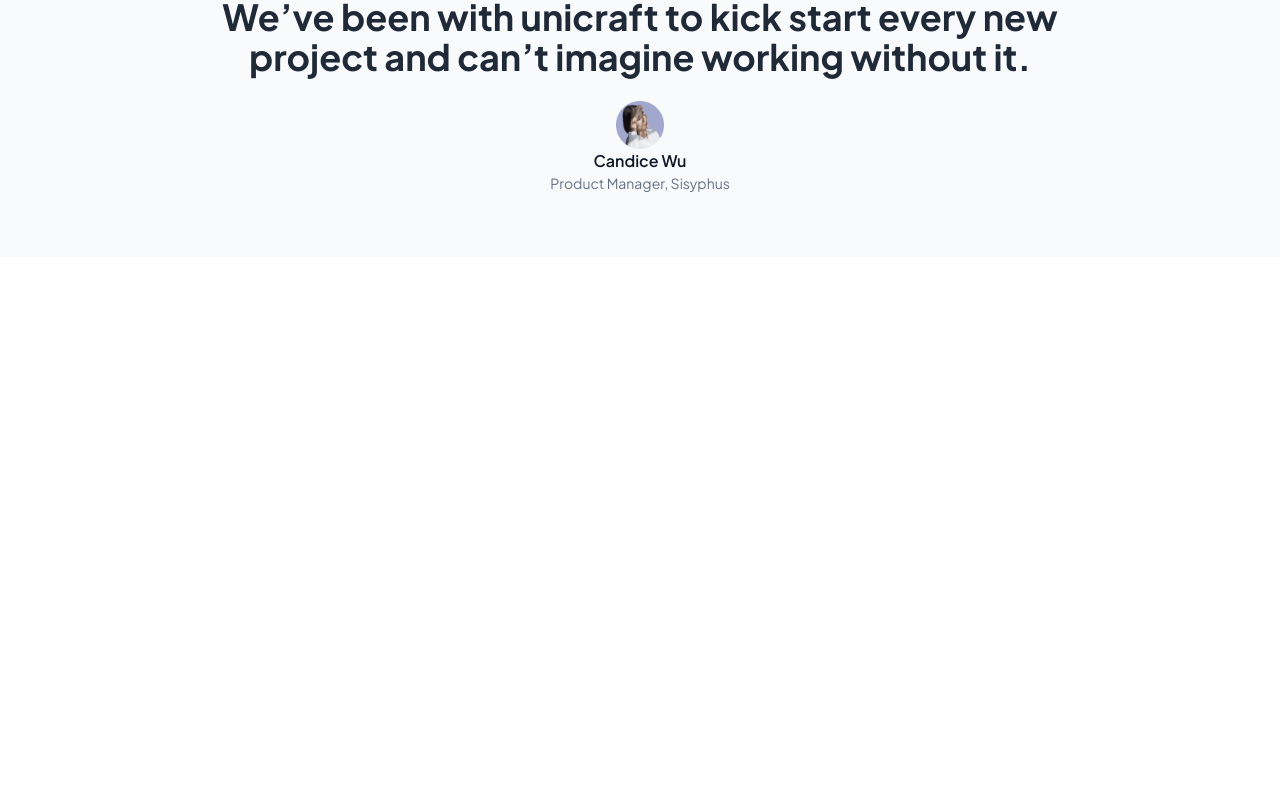
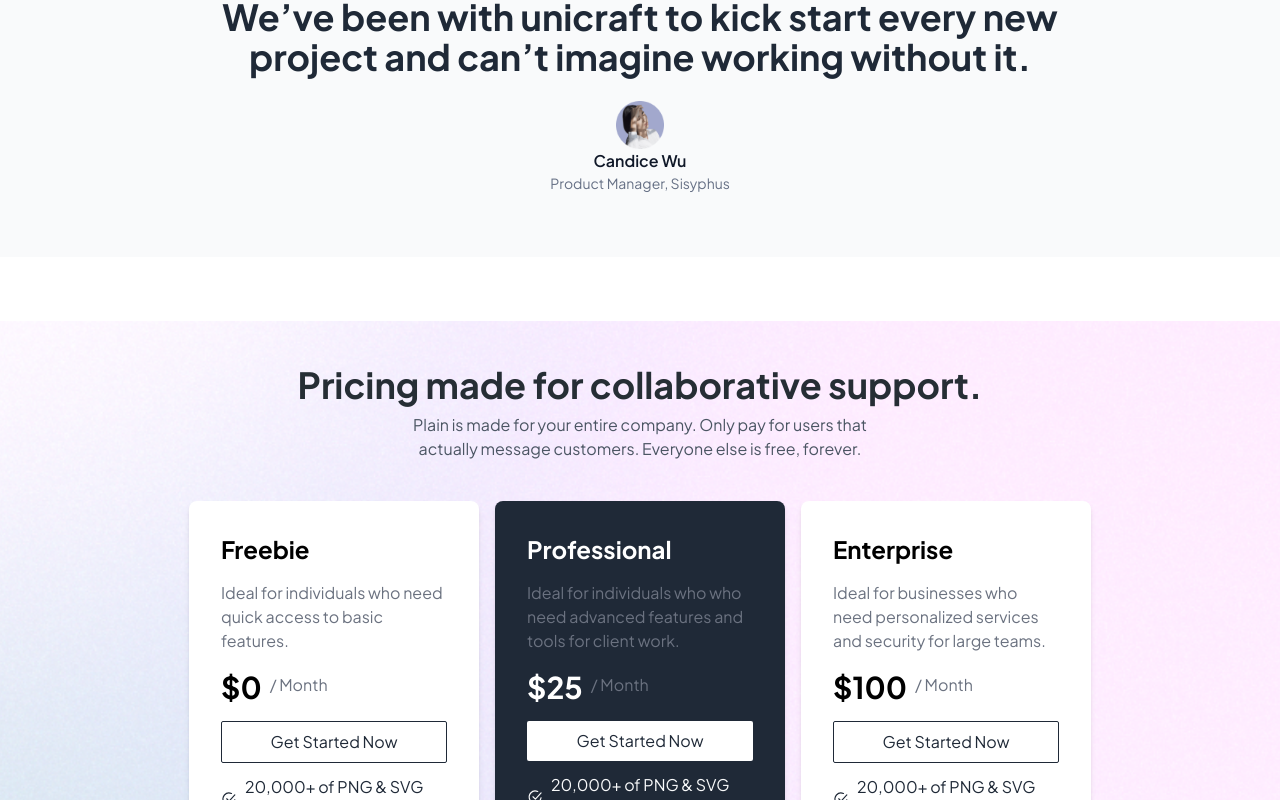
Before and after one commit to sharifrayhan/Unicraft-landing-page, a React (Vite) app: page / in a window 1280 px wide. Shown: the part 2000-2800 px from the top of the page. Before the commit the page ends 2257 px from the top, so only its background shows below. Built offline with nearby package versions, Linux system fonts and the light colour scheme.

Commit message:
completed sisyphus and pricing part

```diff
--- a/src/App.jsx
+++ b/src/App.jsx
@@ -5,6 +5,7 @@ import { headergradient } from "./assets";
 import Work from "./components/Work/Work";
 import HIW from "./components/HIW";
 import Sisyphus from "./components/Sisyphus";
+import Pricing from "./components/Pricing";
 
 function App() {
 
@@ -26,6 +27,7 @@ function App() {
       <Work></Work>
       <HIW></HIW>
       <Sisyphus></Sisyphus>
+      <Pricing></Pricing>
      </div>
      </BrowserRouter>
     </>
--- a/src/assets/index.js
+++ b/src/assets/index.js
@@ -15,5 +15,7 @@ import work_five from "./work-five.png"
 import arrow from "./arrow.svg"
 import sisyphus from "./sisyphus.svg"
 import avatar from "./avatar.png"
+import tick_black from "./charm_circle-tick.svg"
+import tick_white from "./tick-white.svg"
 
-export {menu, close, headergradient, slack, zoom, zapier, spotify, amazon, adobe, work_one, work_two,work_three, work_four, work_five, arrow, sisyphus, avatar}
+export {menu, close, headergradient, slack, zoom, zapier, spotify, amazon, adobe, work_one, work_two,work_three, work_four, work_five, arrow, sisyphus, avatar, tick_black, tick_white}
--- /dev/null
+++ b/src/components/Pricing.jsx
@@ -0,0 +1,90 @@
+import { tick_black, tick_white } from "../assets";
+import { pricingOptions } from "../constants";
+import { headergradient } from "../assets";
+
+const PricingCard = ({ title, description, price, features }) => {
+  const isProfessional = title.toLowerCase() === "professional";
+  const isFreebie = title.toLowerCase() === "freebie";
+  const isEnterprise = title.toLowerCase() === "enterprise";
+
+  return (
+    <div
+      className={`w-[290px] p-8 rounded-lg shadow-md ${
+        isProfessional ? "bg-[#1F2937] text-white" : "bg-white text-black"
+      }`}
+    >
+      <h2 className="text-2xl font-bold mb-4">{title}</h2>
+      <p className="text-gray-500 mb-4">{description}</p>
+      <div className="flex items-end gap-2">
+        <h1 className="text-3xl font-bold mb-4">{price}</h1>
+        <p className="text-gray-500 mb-6">/ Month</p>
+      </div>
+      <button
+        className={`py-2 px-4 mb-3 w-full rounded-sm transition duration-300 ${
+          isProfessional
+            ? "bg-white text-[#1F2937]"
+            : "bg-white text-[#1F2937] border-[#1F2937] border border-3"
+        }`}
+      >
+        Get Started Now
+      </button>
+      <ul className={` ${isProfessional ? "text-gray-200" : "text-gray-700"}`}>
+        {features.map((feature, index) => (
+          <li key={index} className="flex items-center">
+            <img
+              src={isProfessional ? tick_white : tick_black}
+              alt="Tick"
+              className="w-4 h-4 mr-2"
+            />
+            <p
+              className={`${
+                isFreebie && (index === 0 || index === 1)
+                  ? "text-[#1F2937]"
+                  : isProfessional && index >= 0 && index <= 5
+                  ? "text-[#F9FAFB]"
+                  : isProfessional && index > 5
+                  ? "text-[#9CA3AF]"
+                  : isFreebie && index > 1
+                  ? "text-[#9CA3AF]"
+                  : "text-[#1F2937]"
+              }`}
+            >
+              {feature}
+            </p>
+          </li>
+        ))}
+      </ul>
+    </div>
+  );
+};
+
+const Pricing = () => {
+  const bgStyle = {
+    backgroundImage: `url(${headergradient})`,
+    backgroundRepeat: "no-repeat",
+    backgroundSize: "cover",
+    backgroundPosition: "top",
+  };
+
+  return (
+    <div style={bgStyle} className="mt-16 py-11">
+      <center>
+        <h1 className="text-4xl font-bold text-[#262E35]">
+          Pricing made for collaborative support.
+        </h1>
+
+        <p className="text-gray-600  px-[400px] mt-2">
+          Plain is made for your entire company. Only pay for users that
+          actually message customers. Everyone else is free, forever.
+        </p>
+      </center>
+      <div className="flex justify-center mt-10 space-x-4">
+        {pricingOptions.map((option, index) => (
+          <PricingCard key={index} {...option} />
+        ))}
+      </div>
+    </div>
+  );
+};
+
+export default Pricing;
--- a/src/components/Sisyphus.jsx
+++ b/src/components/Sisyphus.jsx
@@ -7,7 +7,10 @@ const Sisyphus = () => {
         <img src={sisyphus} alt="" />
         <h1 className="text-[#101828] text-xl font-bold">Sisyphus</h1>
       </div>
-            <h1 className="text-[#1F2937] font-bold text-4xl">We’ve been with unicraft to kick start every new project and can’t imagine working without it.</h1>
+      <h1 className="text-[#1F2937] font-bold text-4xl">
+        We’ve been with unicraft to kick start every new project and can’t
+        imagine working without it.
+      </h1>
       <div className=" mt-6">
         <img src={avatar} className=" h-12" alt="" />
         <h1 className="text-[#101828] font-semibold">Candice Wu</h1>
--- a/src/constants/index.js
+++ b/src/constants/index.js
@@ -15,4 +15,53 @@ const navLinks = [
     },
   ];
 
-export {navLinks}
+  const pricingOptions = [
+    {
+      title: "Freebie",
+      description: "Ideal for individuals who need quick access to basic features.",
+      price: "$0",
+      features: [
+        "20,000+ of PNG & SVG graphics",
+        "Access to 100 million stock images",
+        "Upload custom icons and fonts",
+        "Unlimited Sharing",
+        "Upload graphics & video in up to 4k",
+        "Unlimited Projects",
+        "Instant Access to our design system",
+        "Create teams to collaborate on designs",
+      ],
+    },
+    {
+      title: "Professional",
+      description: "Ideal for individuals who who need advanced features and tools for client work.",
+      price: "$25",
+      features: [
+        "20,000+ of PNG & SVG graphics",
+        "Access to 100 million stock images",
+        "Upload custom icons and fonts",
+        "Unlimited Sharing",
+        "Upload graphics & video in up to 4k",
+        "Unlimited Projects",
+        "Instant Access to our design system",
+        "Create teams to collaborate on designs",
+      ],
+    },
+    {
+      title: "Enterprise",
+      description: "Ideal for businesses who need personalized services and security for large teams. ",
+      price: "$100",
+      features: [
+        "20,000+ of PNG & SVG graphics",
+        "Access to 100 million stock images",
+        "Upload custom icons and fonts",
+        "Unlimited Sharing",
+        "Upload graphics & video in up to 4k",
+        "Unlimited Projects",
+        "Instant Access to our design system",
+        "Create teams to collaborate on designs",
+      ],
+    },
+
+  ];
+
+export {navLinks, pricingOptions}
```
Also changed, not shown: src/assets/charm_circle-tick.svg (added), src/assets/tick-white.svg (added). Lines whose indentation alone changed are shown as unchanged.
